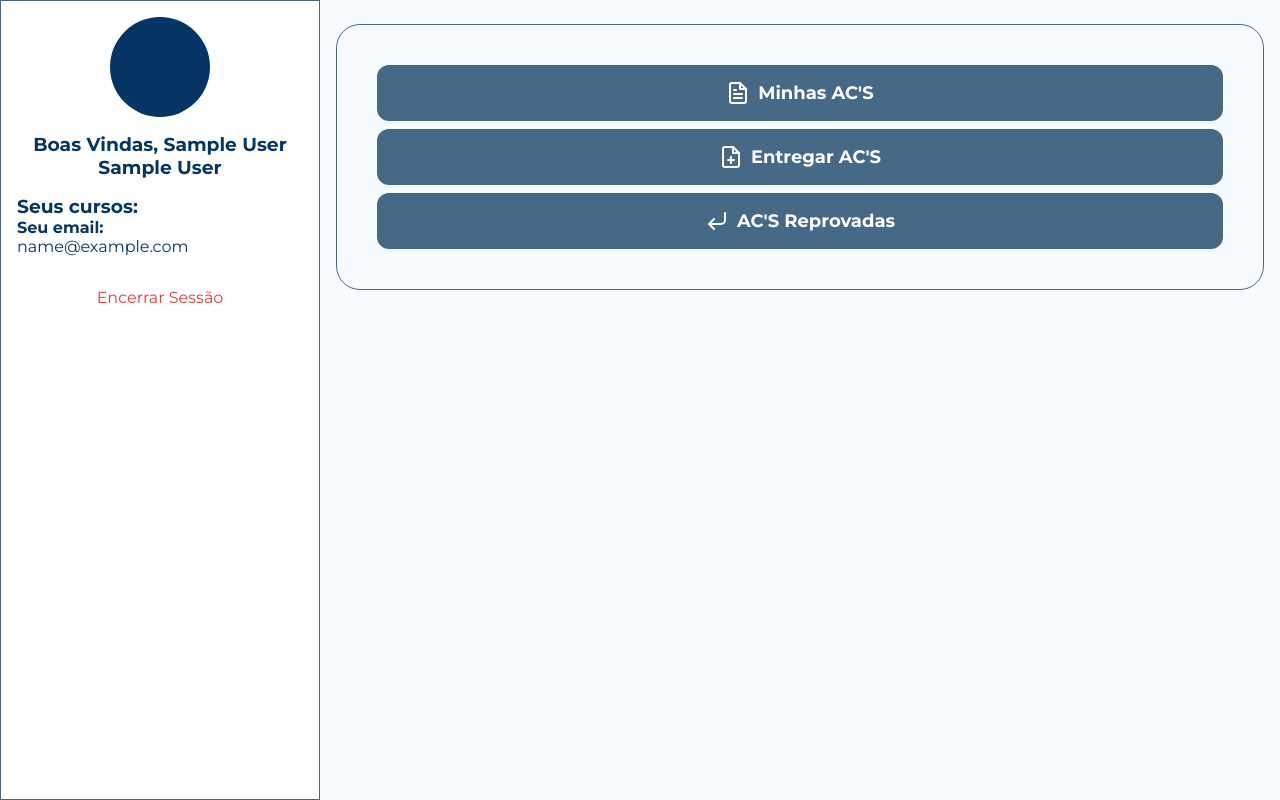
After one commit to GabrielTurri/ac-smart, a PHP site: page /dash_coordenador.php in a window 1280 px wide. The commit adds this page. Run offline with PHP 8.4, Linux system fonts and the light colour scheme; the visitor is signed in with stand-in values (Sample User, id 1); data that the repository does not hold is empty.

Commit message:
criacao do dashboard do coordenador e pequenos ajustes em outras paginas

```diff
--- a/server/server.php
+++ b/server/server.php
@@ -81,7 +81,7 @@ function login_coordenador(){
             $_SESSION['sobrenome_coordenador'] = $linha['sobrenome_coordenador'];
             $_SESSION['email_coordenador'] = $linha['email_coordenador'];
 
-            header("Location: teste.php");
+            header("Location: ../src/dash_coordenador.php");
         }
     }
 }
--- a/server/teste.php
+++ /dev/null
@@ -1,4 +0,0 @@
-<?php
-    session_start();
-
-    echo "coordenador logado: " .$_SESSION['nome_coordenador'];
--- a/src/atividades.php
+++ b/src/atividades.php
@@ -1,7 +1,7 @@
 <?php
   session_start();
   // CÓDIGO PARA PREVINIR ENTRAR NESSA PÁGINA SEM ESTAR LOGADO
-  if($_SESSION['ra_aluno'] or $_SESSION['cod_coordenador']){
+  if($_SESSION['ra_aluno']){
   } else {
     header("Location: login.html");
   }
--- /dev/null
+++ b/src/dash_coordenador.php
@@ -0,0 +1,102 @@
+<?php
+  session_start();
+    // CÓDIGO PARA PREVINIR ENTRAR NESSA PÁGINA SEM ESTAR LOGADO
+  if($_SESSION['cod_coordenador']){
+  } else {
+    header("Location: login.html");
+  }
+
+  // conexao com o banco de dados usando as credenciais do Felipe, qualquer integrante do grupo pode usar seu primeiro nome em minusculo como usuario, o resto mantém
+  $strcon = mysqli_connect ("ac-smart-database.cha6yq8iwxxu.sa-east-1.rds.amazonaws.com", "felipe", "abcd=1234", "humanitae_db") or die ("Erro ao conectar com o banco");
+
+  // para buscar as atividades daquele usuario logado e printar o titulo de todas as atividades que ele possui
+  // da para fazer ifs para mostrar coisas que quiser, exemplo abaixo
+  $sql = "SELECT * FROM curso JOIN disciplina ON curso.cod_curso = disciplina.cod_curso WHERE coordenador_curso = '".$_SESSION['cod_coordenador']."'";
+  $result = mysqli_query($strcon, $sql) or die ("Erro ao tentar encontrar o aluno no banco!");
+  $rows = mysqli_fetch_array($result);
+
+  print_r($rows);
+
+?>
+
+<!DOCTYPE html>
+<html lang="en">
+<head>
+  <meta charset="UTF-8">
+
+  <link rel="preconnect" href="https://fonts.googleapis.com" />
+  <link rel="preconnect" href="https://fonts.gstatic.com" crossorigin />
+
+  <link rel="stylesheet" href="styles/global.css">
+  <link rel="stylesheet" href="styles/styles-dashboard.css">
+
+  <meta name="viewport" content="width=device-width, initial-scale=1.0">
+
+  <link href="https://fonts.googleapis.com/css2?family=Montserrat:ital,wght@0,100..900;1,100..900&display=swap" rel="stylesheet"/>
+
+  <title>Dashboard Coordenador</title>
+</head>
+<body>
+  <aside class="sidebar">
+    <div class="user-data text-center">
+      <div class="user-photo"></div>
+      <h3>Boas Vindas, <?php echo ucfirst($_SESSION['nome_coordenador']). " " .ucfirst($_SESSION['sobrenome_coordenador']) ?></h3>
+    </div>
+    <!-- para imprimir as informações do curso do aluno cadastrado -->
+    <div class="user-info">
+      <h3>Seus cursos:</h3>
+      <?php echo "<p><b>Seu email:</b></p> <p> {$_SESSION['email_coordenador']}</p>"
+      ?>
+    </div>
+    <form action="../server/server.php" method="post">
+      <button type="submit" value="Encerrar Sessão" name="sair" id="sair">
+        <!-- <img src="assets/icons/log-out-red.svg" alt=""> -->
+        Encerrar Sessão
+      </button>
+    </form>
+  </aside>
+    <div class="dashboard-content">
+      <div class="column">
+        <div class="dashboardContainer">
+
+
+          <div class="chartContainer">
+            <a href="atividades.php" class="button">
+              <button>
+                <img
+                  src="assets/icons/file-text.svg"
+                  alt="Atividades Complementares"
+                >
+                Minhas AC'S
+              </button>
+            </a>
+
+            <a href="entrega.php" class="button">
+              <button class="button">
+                <img
+                  src="assets/icons/file-plus.svg"
+                  alt="Atividades Complementares"
+                >
+                Entregar AC'S
+              </button>
+            </a>
+
+            <a href="" class="button">
+              <button class="button">
+                <img
+                  src="assets/icons/corner-down-left.svg"
+                  alt="Atividades Complementares"
+                >
+                AC'S Reprovadas
+              </button>
+            </a>
+          </div>
+
+        </div>
+
+
+
+    </div>
+
+  </body>
+  </html>
--- a/src/dashboard.php
+++ b/src/dashboard.php
@@ -1,7 +1,7 @@
 <?php
   session_start();
     // CÓDIGO PARA PREVINIR ENTRAR NESSA PÁGINA SEM ESTAR LOGADO
-  if($_SESSION['ra_aluno'] or $_SESSION['cod_coordenador']){
+  if($_SESSION['ra_aluno']){
   } else {
     header("Location: login.html");
   }
--- a/src/entrega.php
+++ b/src/entrega.php
@@ -1,7 +1,7 @@
 <?php
   session_start();
   // CÓDIGO PARA PREVINIR ENTRAR NESSA PÁGINA SEM ESTAR LOGADO
-  if($_SESSION['ra_aluno'] or $_SESSION['cod_coordenador']){
+  if($_SESSION['ra_aluno']){
   } else {
     header("Location: login.html");
   }
```
Also changed, not shown: src/detalhes.php (+8 -0 lines).
